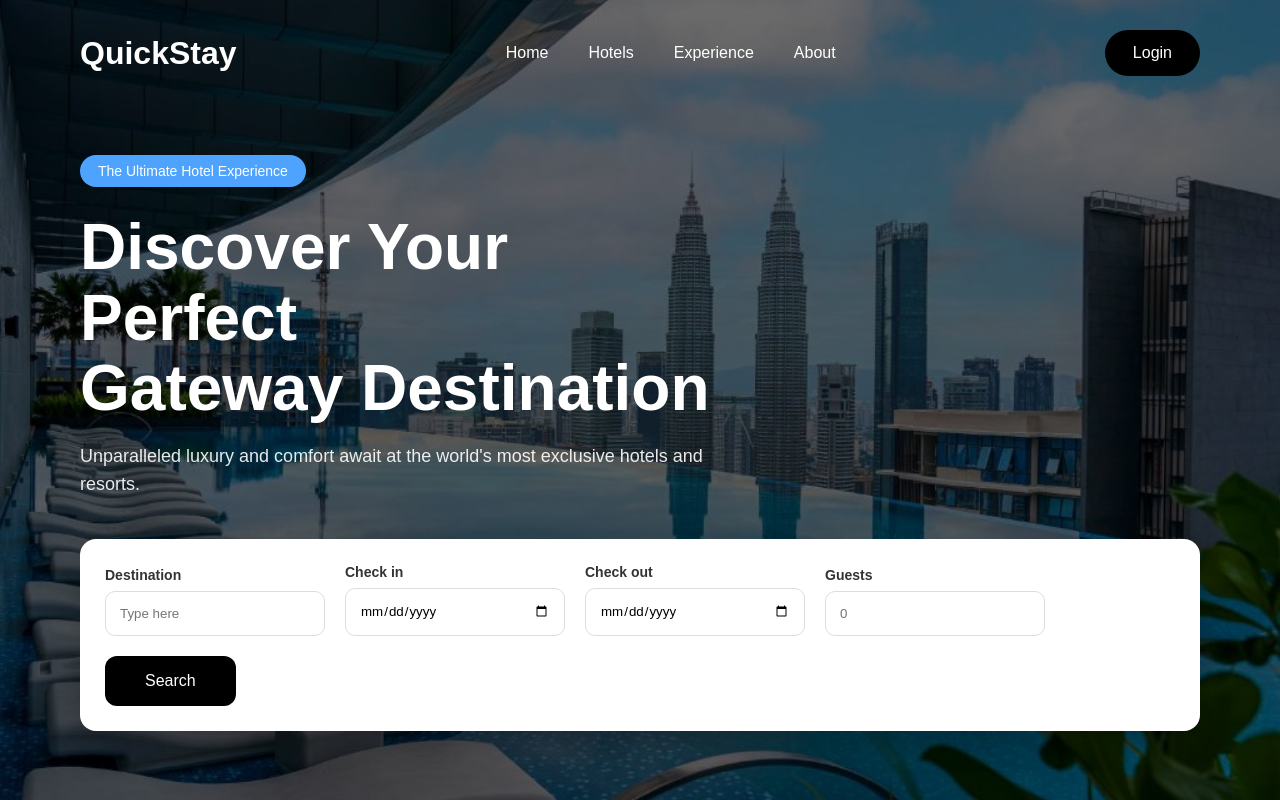
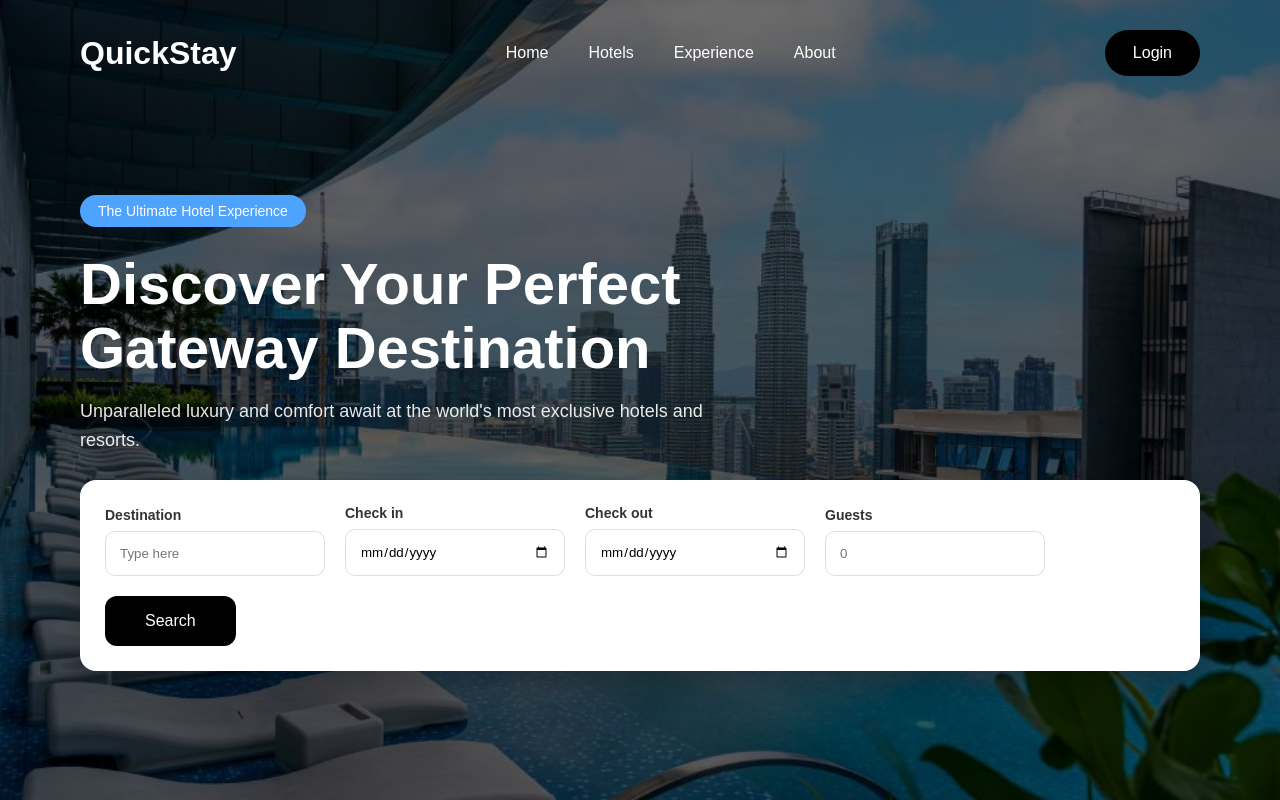
Before and after one commit to Karthik1597/hotel-booking-app, a React (Create React App) app in the folder frontend/: page / in a window 1280 px wide. Built offline with nearby package versions, Linux system fonts and the light colour scheme.

Commit message:
improve search box

```diff
--- a/frontend/src/styles/home.css
+++ b/frontend/src/styles/home.css
@@ -8,7 +8,7 @@
 /* MAIN BACKGROUND */
 .home {
   width: 100%;
-  height: 100vh;
+  min-height: 100vh;
   background: url("../assets/hotel.jpg") center/cover no-repeat;
   position: relative;
 }
@@ -16,7 +16,7 @@
 /* DARK OVERLAY */
 .overlay {
   width: 100%;
-  height: 100%;
+  min-height: 100vh;
   background: rgba(0, 0, 0, 0.55);
   padding: 30px 80px;
 
@@ -77,7 +77,7 @@
   color: white;
   width: 100%;
   max-width: 650px;
-  margin-top: 40px;
+  margin-top: 20px;
 }
 
 .tag {
@@ -89,7 +89,7 @@
 }
 
 .hero-content h1 {
-  font-size: 64px;
+  font-size: 58px;
   margin-top: 25px;
   line-height: 1.1;
 }
@@ -103,7 +103,7 @@
 
 /* SEARCH BOX (IMPROVED) */
 .search-box {
-  margin-top: 40px;
+  margin-top: 25px;
   background: white;
   padding: 25px;
   border-radius: 16px;
```
